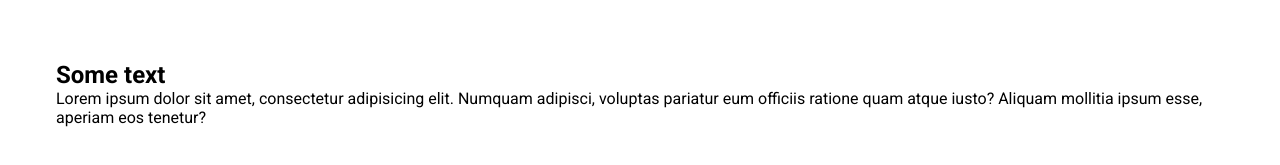
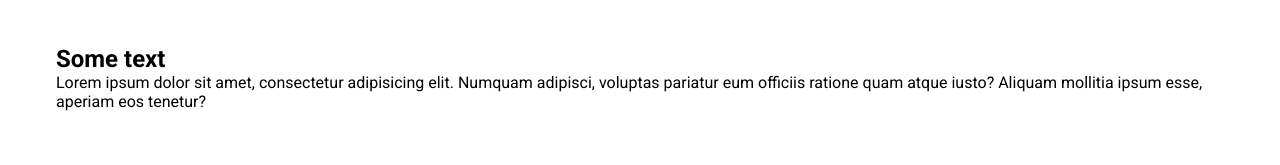
Before and after one commit to MatthijsvanderPlas/WINC, a plain HTML site: page Front_end/Assignment1/index.html in a window 1280 px wide. Shown: the part 553-718 px from the top of the page. Drawn offline with Linux system fonts and the light colour scheme.

Commit message:
small adjustment

```diff
--- a/Front_end/Assignment1/style.css
+++ b/Front_end/Assignment1/style.css
@@ -199,6 +199,7 @@ body {
 
 .article {
     grid-area: main;
+    margin-top: 2rem;
     padding: 0 1rem;
 }
 
@@ -206,9 +207,11 @@ body {
     .hero__title {
         font-size: 4rem;
     }
+}
 
+@media (min-width: 700px) {
     .article {
-        margin-top: 4rem;
+        margin-top: 3rem;
     }
 }
 
```
